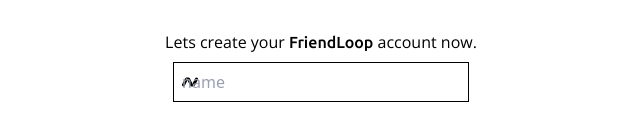
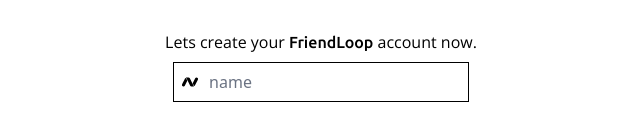
Before and after one commit to dev-shakhawat/FriendLoop, a React (Vite) app: page /signup in a window 1280 px wide. Shown: the part 368-508 px from the top of the page, without its empty margins (319-959 px from the left). Built offline with nearby package versions, Linux system fonts and the light colour scheme.

Commit message:
input box eidit

```diff
--- a/src/colors/colorSchema.js
+++ b/src/colors/colorSchema.js
@@ -10,12 +10,14 @@
 
         // light mode
         "light": {
+            "logo": "text-[#2D3250]",
             "txtbrand": "text-[#2D3250]",
         } ,
 
 
         // dark mode
         "dark": {
+            "logo": "text-[#e63f36]",
             "txtbrand": "text-[#e63f36]",
         }
 
--- a/src/components/input/InputDesign.jsx
+++ b/src/components/input/InputDesign.jsx
@@ -17,16 +17,15 @@
         />
         <label
           htmlFor="floatingInput"
-          className="absolute left-2 text-gray-500 text-sm transition-all
+          className="absolute  text-gray-500 text-sm transition-all
            peer-placeholder-shown:top-[50%]
            translate-y-[-50%]
            peer-placeholder-shown:text-base
-           peer-placeholder-shown:text-gray-400
+           peer-placeholder-shown:left-[35px]
+           peer-focus:animate-inputlabel
            peer-focus:top-[-10px]
-           peer-focus:left-[-10px]
-           peer-focus:text-sm
-           peer-focus:text-brand
-           top-0   "
+           peer-focus:left-0
+           top-[-10px]   "
         >
           {label}
         </label>
--- a/src/index.css
+++ b/src/index.css
@@ -16,6 +16,26 @@
 
     /* blur */
     --blur-primary: 5px;
+
+
+
+
+    /* animation */
+    --animate-inputlabel: inputlabel 1s ease-in;
+    @keyframes inputlabel {
+      0% {
+        top: 0;
+        left: 35px
+      }
+      50% {
+        top: -10px;
+        left: 35px
+      }
+      100%{
+        top: -10px;
+        left: 0
+      }
+    }
 }
 
 
--- a/src/pages/auth/Signup.jsx
+++ b/src/pages/auth/Signup.jsx
@@ -37,7 +37,7 @@
   return (
     <div className='grid place-items-center h-screen '>
         <div className="text-center">
-                <h2 onClick={hudai}  className={`flex items-center gap-2 font-ubuntu font-bold text-3xl justify-center ${colorSchema().txtbrand}`}><RiMicrosoftLoopFill/><span>FriendLoop</span></h2>
+                <h2 onClick={hudai}  className={`flex items-center gap-2 font-ubuntu font-bold text-3xl justify-center ${colorSchema().logo}`}><RiMicrosoftLoopFill/><span>FriendLoop</span></h2>
                 <h3 onClick={faltu} className="mt-10 font-opensans  " >Lets create your <span className='font-ubuntu font-medium text-beand '>FriendLoop</span> account now. </h3>
 
                 {/* signup form */}
```
